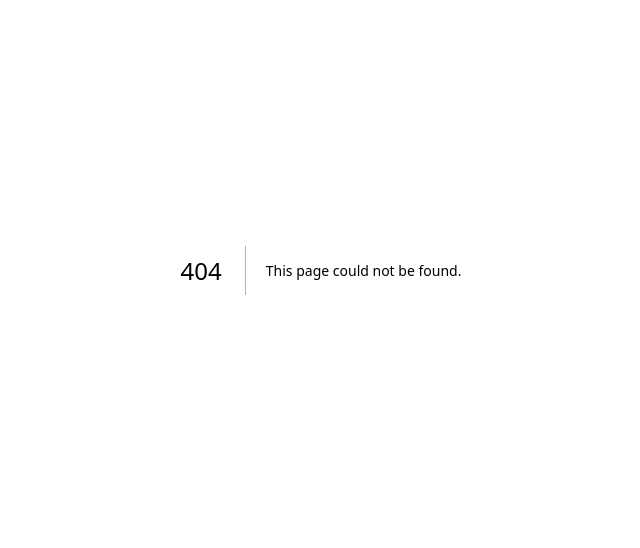
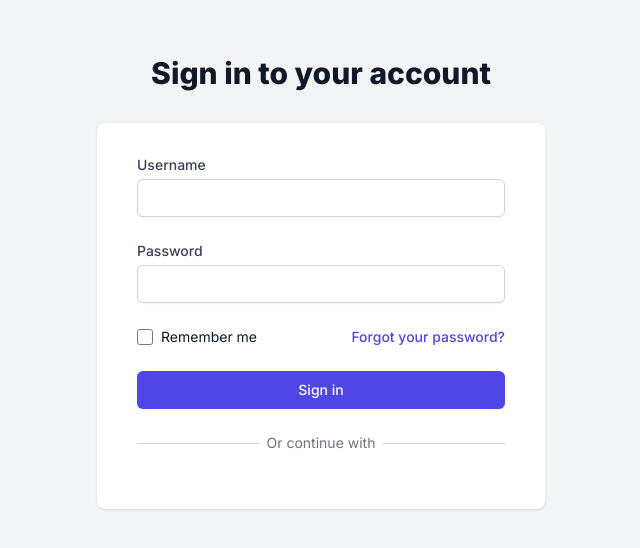
Before and after one commit to tulusdeveloper/next-medical, a Next.js app: page /auth/login in a window 1280 px wide. Before the commit this address had no page. Shown: the part 130-678 px from the top of the page, without its empty margins (319-959 px from the left). Built offline with nearby package versions, Linux system fonts and the light colour scheme; no server answers.

Commit message:
login page

```diff
--- /dev/null
+++ b/app/auth/login/page.tsx
@@ -0,0 +1,141 @@
+// pages/login.tsx
+"use client";
+
+import { useState } from 'react';
+import { useRouter } from 'next/navigation';
+import { login } from '@/utils/api';
+import Head from 'next/head';
+import Link from 'next/link';
+
+export default function Login() {
+  const [username, setUsername] = useState('');
+  const [password, setPassword] = useState('');
+  const [rememberMe, setRememberMe] = useState(false);
+  const [error, setError] = useState('');
+  const [isLoading, setIsLoading] = useState(false);
+  const router = useRouter();
+
+  const handleSubmit = async (e: React.FormEvent) => {
+    e.preventDefault();
+    setError('');
+    setIsLoading(true);
+
+    try {
+      await login(username, password);
+      if (rememberMe) {
+        // Implement remember me functionality
+        // For example, set a cookie or use localStorage
+      }
+      router.push('/dashboard');
+    } catch (err) {
+      setError('Invalid credentials. Please try again.');
+    } finally {
+      setIsLoading(false);
+    }
+  };
+  return (
+    <div className="min-h-screen bg-gray-100 flex flex-col justify-center py-12 sm:px-6 lg:px-8">
+      <Head>
+        <title>Login | Hospital Management System</title>
+      </Head>
+      <div className="sm:mx-auto sm:w-full sm:max-w-md">
+        <h2 className="mt-6 text-center text-3xl font-extrabold text-gray-900">
+          Sign in to your account
+        </h2>
+      </div>
+
+      <div className="mt-8 sm:mx-auto sm:w-full sm:max-w-md">
+        <div className="bg-white py-8 px-4 shadow sm:rounded-lg sm:px-10">
+          <form className="space-y-6" onSubmit={handleSubmit}>
+            <div>
+              <label htmlFor="username" className="block text-sm font-medium text-gray-700">
+                Username
+              </label>
+              <div className="mt-1">
+                <input
+                  id="username"
+                  name="username"
+                  type="text"
+                  autoComplete="username"
+                  required
+                  value={username}
+                  onChange={(e) => setUsername(e.target.value)}
+                  className="appearance-none block w-full px-3 py-2 border border-gray-300 rounded-md shadow-sm placeholder-gray-400 focus:outline-none focus:ring-indigo-500 focus:border-indigo-500 sm:text-sm"
+                />
+              </div>
+            </div>
+
+            <div>
+              <label htmlFor="password" className="block text-sm font-medium text-gray-700">
+                Password
+              </label>
+              <div className="mt-1">
+                <input
+                  id="password"
+                  name="password"
+                  type="password"
+                  autoComplete="current-password"
+                  required
+                  value={password}
+                  onChange={(e) => setPassword(e.target.value)}
+                  className="appearance-none block w-full px-3 py-2 border border-gray-300 rounded-md shadow-sm placeholder-gray-400 focus:outline-none focus:ring-indigo-500 focus:border-indigo-500 sm:text-sm"
+                />
+              </div>
+            </div>
+
+            <div className="flex items-center justify-between">
+              <div className="flex items-center">
+                <input
+                  id="remember-me"
+                  name="remember-me"
+                  type="checkbox"
+                  checked={rememberMe}
+                  onChange={(e) => setRememberMe(e.target.checked)}
+                  className="h-4 w-4 text-indigo-600 focus:ring-indigo-500 border-gray-300 rounded"
+                />
+                <label htmlFor="remember-me" className="ml-2 block text-sm text-gray-900">
+                  Remember me
+                </label>
+              </div>
+
+              <div className="text-sm">
+                <Link href="/forgot-password" className="font-medium text-indigo-600 hover:text-indigo-500">
+                  Forgot your password?
+                </Link>
+              </div>
+            </div>
+
+            {error && (
+              <div className="text-red-600 text-sm">{error}</div>
+            )}
+
+            <div>
+              <button
+                type="submit"
+                disabled={isLoading}
+                className="w-full flex justify-center py-2 px-4 border border-transparent rounded-md shadow-sm text-sm font-medium text-white bg-indigo-600 hover:bg-indigo-700 focus:outline-none focus:ring-2 focus:ring-offset-2 focus:ring-indigo-500 disabled:opacity-50"
+              >
+                {isLoading ? 'Signing in...' : 'Sign in'}
+              </button>
+            </div>
+          </form>
+
+          <div className="mt-6">
+            <div className="relative">
+              <div className="absolute inset-0 flex items-center">
+                <div className="w-full border-t border-gray-300" />
+              </div>
+              <div className="relative flex justify-center text-sm">
+                <span className="px-2 bg-white text-gray-500">Or continue with</span>
+              </div>
+            </div>
+
+            <div className="mt-6 grid grid-cols-3 gap-3">
+              {/* Add social login buttons here if needed */}
+            </div>
+          </div>
+        </div>
+      </div>
+    </div>
+  );
+}
--- a/app/layout.tsx
+++ b/app/layout.tsx
@@ -5,8 +5,8 @@ import "./globals.css";
 const inter = Inter({ subsets: ["latin"] });
 
 export const metadata: Metadata = {
-  title: "Create Next App",
-  description: "Generated by create next app",
+  title: "Medical System",
+  description: "Generated by tulusdeveloper",
 };
 
 export default function RootLayout({
--- a/app/page.tsx
+++ b/app/page.tsx
@@ -21,7 +21,7 @@ export default function Home() {
       <header className="bg-white shadow-sm sticky top-0 z-50">
         <nav className="container mx-auto p-6 flex justify-between items-center">
           <div className="flex items-center">
-            <Image src="/logo.svg" alt="HMS Logo" width={40} height={40} />
+            <Image src="/logo.png" alt="HMS Logo" width={40} height={40} />
             <span className="text-2xl font-bold text-blue-600 ml-2">MediCare HMS</span>
           </div>
           <div className="space-x-6">
--- a/package.json
+++ b/package.json
@@ -10,6 +10,7 @@
   },
   "dependencies": {
     "autoprefixer": "^10.4.19",
+    "axios": "^1.7.3",
     "next": "14.2.5",
     "react": "^18",
     "react-dom": "^18",
--- /dev/null
+++ b/utils/api.ts
@@ -0,0 +1,36 @@
+// utils/api.ts
+
+import axios from 'axios';
+
+const API_BASE_URL = process.env.NEXT_PUBLIC_API_URL;
+
+const api = axios.create({
+  baseURL: API_BASE_URL,
+  headers: {
+    'Content-Type': 'application/json',
+  },
+});
+
+api.interceptors.request.use((config) => {
+  const token = localStorage.getItem('token');
+  if (token) {
+    config.headers.Authorization = `Bearer ${token}`;
+  }
+  return config;
+});
+
+export const login = async (username: string, password: string) => {
+  try {
+    const response = await api.post('/token/', { username, password });
+    localStorage.setItem('token', response.data.access);
+    return response.data;
+  } catch (error) {
+    throw error;
+  }
+};
+
+export const logout = () => {
+  localStorage.removeItem('token');
+};
+
+export default api;
```
Also changed, not shown: public/logo.png (added), 1 other file (tests, documents, lock files or other folders).
